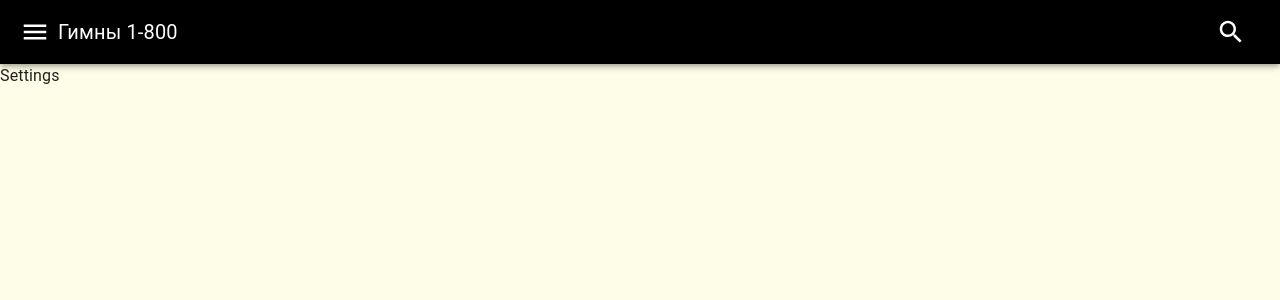
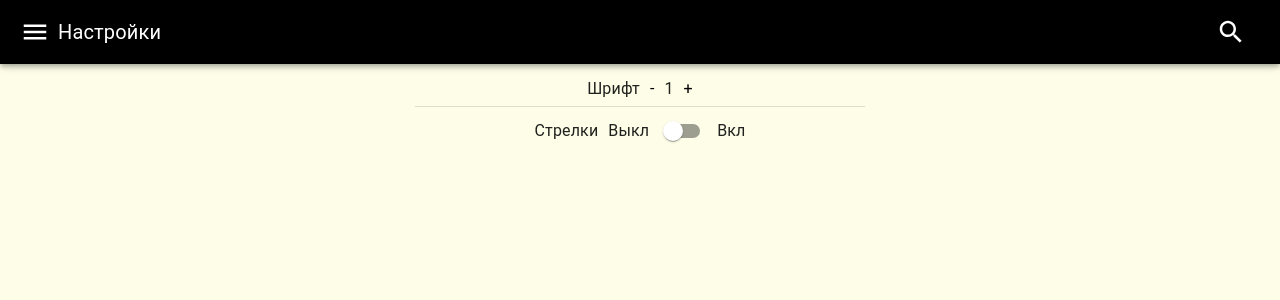
Before and after one commit to gorshipaktsyan/russian-hymns, a React app: page /settings in a window 1280 px wide. Shown: the top 300 px of the page. Built offline with nearby package versions, Linux system fonts and the light colour scheme; a web font is replaced by a local one.

Commit message:
created settings page and fixed bugs

```diff
--- a/src/App/index.js
+++ b/src/App/index.js
@@ -15,7 +15,15 @@ import {
 } from "../view/pages";
 import StyledApp from "./styles";
 
-function App({ currentNumber, setCurrentNumber, setTitle, historyUpdated }) {
+function App({
+  currentNumber,
+  setCurrentNumber,
+  setTitle,
+  fontSize,
+  setFontSize,
+  useArrows,
+  setUseArrows,
+}) {
   const routes = [
     {
       path: "/",
@@ -27,10 +35,21 @@ function App({ currentNumber, setCurrentNumber, setTitle, historyUpdated }) {
         <Hymn
           currentNumber={currentNumber}
           setCurrentNumber={setCurrentNumber}
+          useArrows={useArrows}
         />
       ),
     },
-    { path: "/settings", element: <Settings /> },
+    {
+      path: "/settings",
+      element: (
+        <Settings
+          fontSize={fontSize}
+          setFontSize={setFontSize}
+          useArrows={useArrows}
+          setUseArrows={setUseArrows}
+        />
+      ),
+    },
     { path: "/about", element: <About /> },
     {
       path: "/alphabetical",
@@ -51,12 +70,7 @@ function App({ currentNumber, setCurrentNumber, setTitle, historyUpdated }) {
     },
     {
       path: "/history",
-      element: (
-        <History
-          setCurrentNumber={setCurrentNumber}
-          historyUpdated={historyUpdated}
-        />
-      ),
+      element: <History setCurrentNumber={setCurrentNumber} />,
     },
     { path: "/preface", element: <Preface /> },
     { path: "/reference", element: <Reference /> },
--- a/src/Layout/index.js
+++ b/src/Layout/index.js
@@ -20,6 +20,7 @@ const navItems = [
   { title: "Предисловие", route: "preface" },
   { title: "Справка", route: "reference" },
   { title: "O программе", route: "about" },
+  { title: "Настройки", route: "settings" },
 ];
 const isMobile = navigator.maxTouchPoints > 0;
 
@@ -30,6 +31,7 @@ function Layout() {
   const savedFontSize = persistentStore.get("fontSize");
   const [fontSize, setFontSize] = useState(savedFontSize ? savedFontSize : 1);
   const [currentNumber, setCurrentNumber] = useState([]);
+  const [useArrows, setUseArrows] = useState(false);
   const navigate = useNavigate();
   useDoubleTap(setFontSize);
 
@@ -73,6 +75,10 @@ function Layout() {
           currentNumber={currentNumber}
           setCurrentNumber={setCurrentNumber}
           setTitle={setTitle}
+          fontSize={fontSize}
+          setFontSize={setFontSize}
+          useArrows={useArrows}
+          setUseArrows={setUseArrows}
         />
       </Box>
       <Drawer
--- a/src/utils/DoubleTap.js
+++ b/src/utils/DoubleTap.js
@@ -5,7 +5,6 @@ const maxFontSize = 1.8;
 const doubleTapDelay = 300;
 const clickedPlace = window.innerWidth / 2;
 let lastClickTime = 0;
-const isMobile = navigator.maxTouchPoints > 0;
 
 export default function doubleTap(e, setFontSize) {
   e.preventDefault();
--- a/src/view/components/Drawer.js
+++ b/src/view/components/Drawer.js
@@ -56,7 +56,7 @@ function DrawerComponent({
           fontSize: "13px",
         }}
       >
-        <p>Версия: 1.3.3</p>
+        <p>Версия: 1.3.4</p>
       </Box>
     </Drawer>
   );
--- a/src/view/pages/Hymn/index.js
+++ b/src/view/pages/Hymn/index.js
@@ -5,7 +5,7 @@ import Box from "@mui/material/Box";
 import "./index.scss";
 import HymnStyledComponents from "./styles";
 import historyStore from "../../services/HistoryStore";
-import {useNavigate, useParams} from "react-router-dom";
+import { useNavigate, useParams } from "react-router-dom";
 
 const config = {
   delta: 10,
@@ -16,11 +16,19 @@ const config = {
   swipeDuration: Infinity,
   touchEventOptions: { passive: true },
 };
-const { StyledDivider, ArrowRightIcon, ArrowLeftIcon, ArrowLeftWrapper, ArrowRightWrapper } = HymnStyledComponents;
+const {
+  StyledDivider,
+  ArrowRightIcon,
+  ArrowLeftIcon,
+  ArrowLeftWrapper,
+  ArrowRightWrapper,
+  ArrowLeftWrapperMobile,
+  ArrowRightWrapperMobile,
+} = HymnStyledComponents;
 
 const isMobile = navigator.maxTouchPoints > 0;
 
-function Hymn({ setCurrentNumber, currentNumber }) {
+function Hymn({ setCurrentNumber, currentNumber, useArrows }) {
   const [timeOnPage, setTimeOnPage] = useState(0);
   const [prevNumber, setPrevNumber] = useState();
   const { number } = useParams();
@@ -45,7 +53,6 @@ function Hymn({ setCurrentNumber, currentNumber }) {
       (el) => Number(el.number) === Number(currentNumber[0] + 1)
     );
     if (index !== -1) {
-      //setCurrentNumber([currentNumber[0] + 1]);
       navigate(`/hymns/${currentNumber[0] + 1}`);
     }
   }
@@ -56,7 +63,6 @@ function Hymn({ setCurrentNumber, currentNumber }) {
       (el) => Number(el.number) === Number(currentNumber[0] - 1)
     );
     if (index !== -1) {
-      //setCurrentNumber([currentNumber[0] - 1]);
       navigate(`/hymns/${currentNumber[0] - 1}`);
     }
   }
@@ -127,7 +133,9 @@ function Hymn({ setCurrentNumber, currentNumber }) {
               )}
             </div>
             <Box dangerouslySetInnerHTML={{ __html: h?.html }} />
-            {!isMobile && (
+            {useArrows && (
+              <>
+                {!isMobile ? (
                   <>
                     <ArrowLeftWrapper onClick={handleRightSwipe}>
                       <ArrowLeftIcon />
@@ -135,6 +143,17 @@ function Hymn({ setCurrentNumber, currentNumber }) {
                     <ArrowRightWrapper onClick={handleLeftSwipe}>
                       <ArrowRightIcon />
                     </ArrowRightWrapper>
+                  </>
+                ) : (
+                  <>
+                    <ArrowLeftWrapperMobile onClick={handleRightSwipe}>
+                      <ArrowLeftIcon />
+                    </ArrowLeftWrapperMobile>
+                    <ArrowRightWrapperMobile onClick={handleLeftSwipe}>
+                      <ArrowRightIcon />
+                    </ArrowRightWrapperMobile>
+                  </>
+                )}
               </>
             )}
             {index !== hymn.length - 1 && <StyledDivider />}
--- a/src/view/pages/Hymn/styles.js
+++ b/src/view/pages/Hymn/styles.js
@@ -40,6 +40,38 @@ const HymnStyledComponents = {
       color: "black",
     },
   }),
+  ArrowRightWrapperMobile: styled(Box)({
+    position: "fixed",
+    bottom: "30px",
+    left: "60px",
+    width: "80px",
+    height: "80px",
+    cursor: "pointer",
+    color: "grey",
+    borderRadius: "50px",
+    display: "flex",
+    justifyContent: "center",
+    alignItems: "center",
+    ":hover": {
+      color: "black",
+    },
+  }),
+  ArrowLeftWrapperMobile: styled(Box)({
+    position: "fixed",
+    bottom: "30px",
+    left: "20px",
+    width: "80px",
+    height: "80px",
+    cursor: "pointer",
+    color: "grey",
+    borderRadius: "50px",
+    display: "flex",
+    justifyContent: "center",
+    alignItems: "center",
+    ":hover": {
+      color: "black",
+    },
+  }),
   ArrowRightIcon: styled(ArrowForwardIosIcon)({
     width: "50px",
     height: "50px",
--- a/src/view/pages/Reference/index.js
+++ b/src/view/pages/Reference/index.js
@@ -67,13 +67,10 @@ function Reference() {
 
       <h3>Настройки</h3>
       <p>
-        В текущей версии приложения нет страницы настроек, она появится позже.
-        Сейчас размер шрифта можно изменять двойным нажатием (кликом) в правой и
-        левой части экрана.
-        {/* В разделе настройки можно регулировать размер
-        шрифта, а также включать и выключать перелистывание гимнов с помощью
-        стрелок. Перелистывание горизонтальным движением пальца по экрану при
-        включённых стрелках тоже работает. */}
+        В разделе настройки можно регулировать размер шрифта, а также включать и
+        выключать перелистывание гимнов с помощью стрелок. Перелистывание
+        горизонтальным движением пальца по экрану при включённых стрелках тоже
+        работает.
       </p>
 
       <h3>Проигрывание мелодий</h3>
--- a/src/view/pages/Settings/index.js
+++ b/src/view/pages/Settings/index.js
@@ -1,7 +1,51 @@
-function Settings() {
-    return (
-        <div>Settings</div>
-    )
+import { Divider, Switch, Typography } from "@mui/material";
+import StyledComponents from "../../../utils/sharedStyles";
+import SettingsStyledComponents from "./styles";
+
+const { StyledBox } = StyledComponents;
+const {
+  StyledSettingsList,
+  StyledSettingsListItem,
+  StyledOpButton,
+  StyledSettingsTpg,
+} = SettingsStyledComponents;
+const minFontSize = 1.0;
+const maxFontSize = 1.8;
+
+function Settings({ fontSize, setFontSize, useArrows, setUseArrows }) {
+  function handleClick(op) {
+    op === "-"
+      ? setFontSize((prevSize) => Math.max(prevSize - 0.1, minFontSize))
+      : setFontSize((prevSize) => Math.min(prevSize + 0.1, maxFontSize));
+  }
+
+  function handleChange(e) {
+    setUseArrows(e.target.checked);
+  }
+
+  return (
+    <StyledBox>
+      <StyledSettingsList>
+        <StyledSettingsListItem>
+          <StyledSettingsTpg>Шрифт</StyledSettingsTpg>
+          <StyledOpButton onClick={() => handleClick("-")}>-</StyledOpButton>
+          <StyledSettingsTpg>{Number(fontSize.toFixed(1))}</StyledSettingsTpg>
+          <StyledOpButton onClick={() => handleClick("+")}>+</StyledOpButton>
+        </StyledSettingsListItem>
+        <Divider />
+        <StyledSettingsListItem>
+          <StyledSettingsTpg>Стрелки</StyledSettingsTpg>
+          <StyledSettingsTpg>Выкл</StyledSettingsTpg>
+          <Switch
+            checked={useArrows}
+            onChange={handleChange}
+            inputProps={{ "aria-label": "controlled" }}
+          ></Switch>
+          <StyledSettingsTpg>Вкл</StyledSettingsTpg>
+        </StyledSettingsListItem>
+      </StyledSettingsList>
+    </StyledBox>
+  );
 }
 
-export default Settings
+export default Settings;
--- /dev/null
+++ b/src/view/pages/Settings/styles.js
@@ -0,0 +1,27 @@
+import styled from "@emotion/styled";
+import { Box, List, ListItem, Typography } from "@mui/material";
+
+const SettingsStyledComponents = {
+  StyledSettingsList: styled(List)({
+    display: "grid",
+    width: "100%",
+    paddingBottom: "100px",
+    maxWidth: "450px",
+  }),
+  StyledSettingsListItem: styled(ListItem)({
+    display: "flex",
+    justifyContent: "center",
+    padding: "5px 5px",
+  }),
+  StyledOpButton: styled(Box)({
+    color: "black",
+    margin: "0px 5px",
+    "&:hover": { cursor: "pointer" },
+  }),
+  StyledSettingsTpg: styled(Typography)({
+    "&:hover": { cursor: "default" },
+    margin: "0px 5px",
+  }),
+};
+
+export default SettingsStyledComponents;
```
Lines whose indentation alone changed are shown as unchanged.
